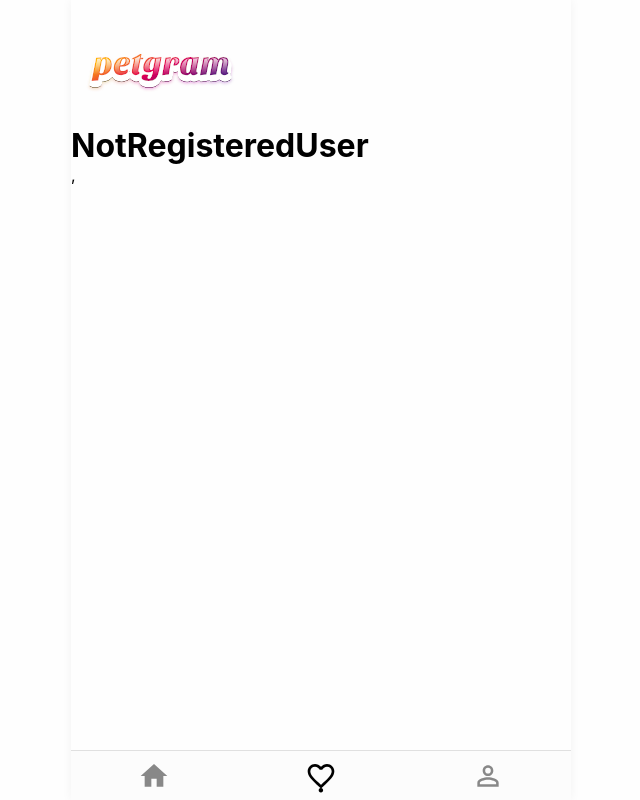
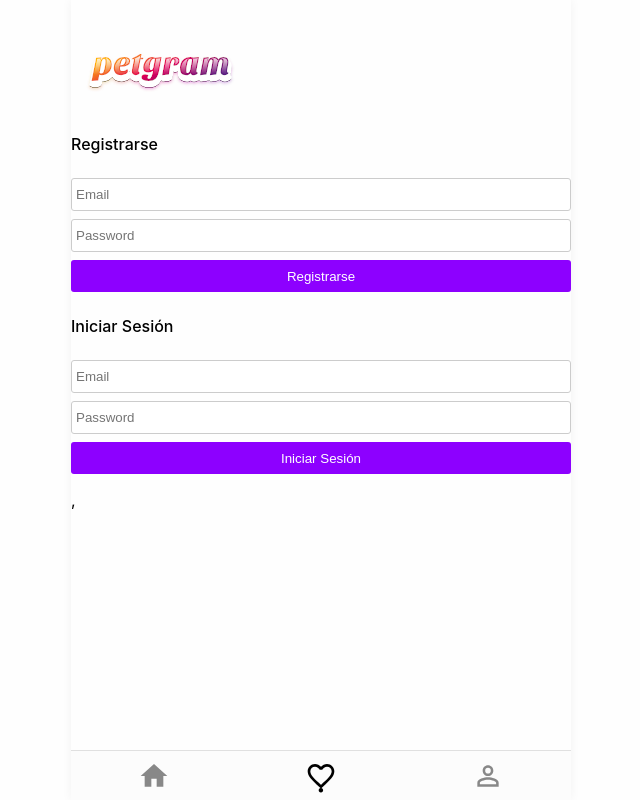
Before and after one commit to AlbertoZavala/platzi-petgram, a React app: page /favs in a window 1280 px wide. Shown: the whole page, without its empty margins (319-959 px from the left). Built offline with nearby package versions, Linux system fonts and the light colour scheme.

Commit message:
Se agregó registro e inicio de sesión

```diff
--- a/src/App.js
+++ b/src/App.js
@@ -10,10 +10,7 @@
 import { NotRegisteredUser } from "./pages/NotRegisteredUser";
 import { Favs } from "./pages/Favs";
 import { User } from "./pages/User";
-
-const UserLogged = ({ children }) => {
-  return children({ isAuth: false });
-}
+import Context from "./Context";
 
 export const App = () => {
   return (
@@ -27,7 +24,7 @@
         <Detail path='/detail/:detailId' />
       </Router>
 
-      <UserLogged>
+      <Context.Consumer>
         {
           ({isAuth}) =>
           isAuth
@@ -42,7 +39,7 @@
             <NotRegisteredUser path='/user'/>
           </Router>
         }
-      </UserLogged>
+      </Context.Consumer>
 
       <NavBar />
     </>
--- /dev/null
+++ b/src/Context.js
@@ -0,0 +1,24 @@
+import React, { createContext, useState } from 'react';
+const Context = createContext();
+
+const Provider = ({ children }) => {
+  const[isAuth, setIsAuth] = useState(false);
+
+  const value = {
+    isAuth,
+    activateAuth: () => {
+      setIsAuth(true);
+    }
+  }
+
+  return (
+    <Context.Provider value={value}>
+      {children}
+    </Context.Provider>
+  )
+}
+
+export default {
+  Provider,
+  Consumer: Context.Consumer,
+};
--- /dev/null
+++ b/src/components/UserForm/index.js
@@ -0,0 +1,22 @@
+import React from "react";
+import { useInputValue } from "../../hooks/useInputValue";
+import { Form, Input, Button, Title } from "./styles";
+
+export const UserForm = ({onSubmit, title}) => {
+
+  const email = useInputValue('');
+  const password = useInputValue('');
+
+  return (
+    <>
+    <Title>{ title }</Title>
+    <Form onSubmit = { onSubmit }>
+
+      <Input placeholder='Email' { ...email } type='email' />
+      <Input placeholder='Password' { ...password } type='password' />
+
+      <Button>{title}</Button>
+    </Form>
+    </>
+    )
+}
--- /dev/null
+++ b/src/components/UserForm/styles.js
@@ -0,0 +1,30 @@
+import styled from "styled-components";
+
+export const Form = styled.form`
+  padding: 16px 0;
+`
+
+export const Input = styled.input`
+  border: 1px solid #ccc;
+  border-radius: 3px;
+  margin-bottom: 8px;
+  padding: 8px 4px;
+  display: block;
+  width: 100%;
+`
+
+export const Button = styled.button`
+  background: #8d00ff;
+  border-radius: 3px;
+  color: #fff;
+  height: 32px;
+  display: block;
+  width: 100%;
+  text-align: center;
+`
+
+export const Title = styled.h2`
+  font-size: 16px;
+  font-weight: 500;
+  padding: 8px 0;
+`
--- /dev/null
+++ b/src/hooks/useInputValue.js
@@ -0,0 +1,8 @@
+import { useState  } from "react";
+
+export const useInputValue = initialValue => {
+  const[value, setValue] = useState(initialValue);
+  const onChange = e => setValue(e.target.value);
+
+  return { value, onChange };
+}
--- a/src/index.js
+++ b/src/index.js
@@ -2,6 +2,7 @@
 import ReactDOM from 'react-dom';
 import { ApolloClient, ApolloProvider, InMemoryCache } from '@apollo/client';
 import { App } from './App';
+import Context from './Context';
 
 const client = new ApolloClient({
   uri: 'https://petgram-server-clgg.vercel.app/graphql',
@@ -9,8 +10,10 @@
 });
 
 ReactDOM.render(
-  <ApolloProvider client={client}>
-    <App />,
-  </ApolloProvider>,
+  <Context.Provider>
+    <ApolloProvider client={client}>
+      <App />,
+    </ApolloProvider>
+  </Context.Provider>,
   document.getElementById('app')
 );
--- a/src/pages/NotRegisteredUser.js
+++ b/src/pages/NotRegisteredUser.js
@@ -1,5 +1,18 @@
 import React from "react";
+import Context from "../Context";
+import { UserForm } from "../components/UserForm";
 
 export const NotRegisteredUser = () => (
-  <h1>NotRegisteredUser</h1>
+  <Context.Consumer>
+    {
+      ({ activateAuth }) => {
+        return(
+          <>
+            <UserForm title='Registrarse' onSubmit={activateAuth}/>
+            <UserForm title='Iniciar Sesión' onSubmit={activateAuth}/>
+          </>
+        )
+      }
+    }
+  </Context.Consumer>
 )
```
